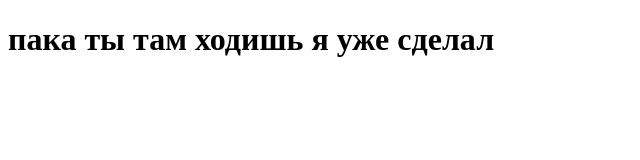
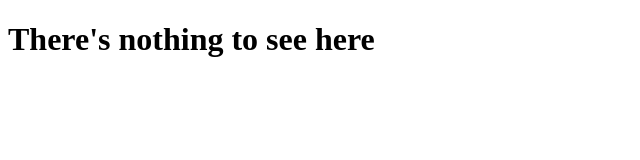
Before and after one commit to unkier/unkier.github.io, a plain HTML site: page index.html in a window 1280 px wide. Shown: the whole page, without its empty margins (0-640 px from the left). Drawn offline with Linux system fonts and the light colour scheme.

Commit message:
Update index.html

```diff
--- a/index.html
+++ b/index.html
@@ -5,6 +5,6 @@
     <title>Document</title>
 </head>
 <body>
-    <h1>пака ты там ходишь я уже сделал</h1>
+    <h1>There's nothing to see here</h1>
 </body>
 </html>
```
